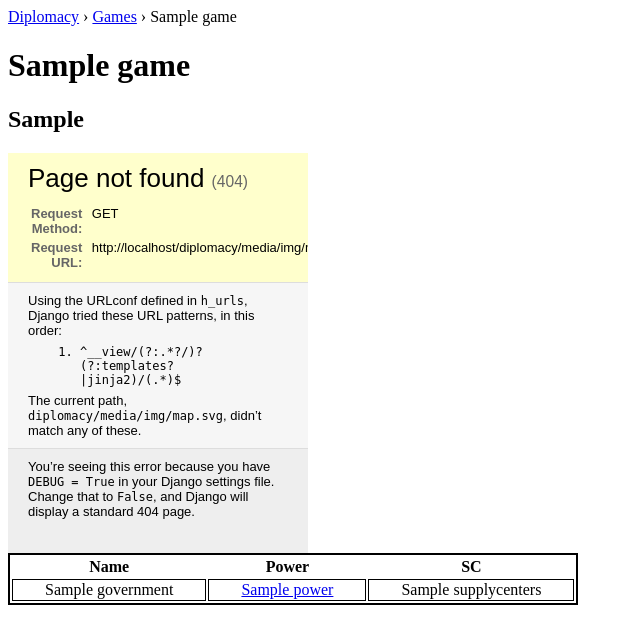
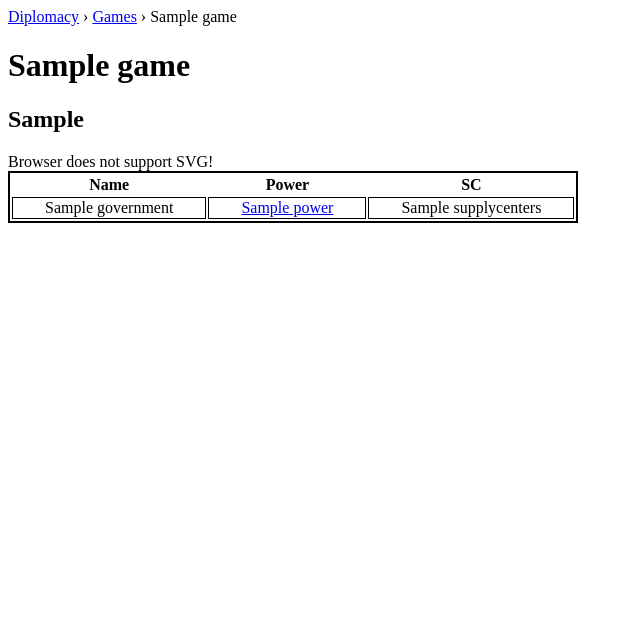
Before and after one commit to jbradberry/django-diplomacy, a Django app: template diplomacy/templates/diplomacy/game_detail.html in a window 1280 px wide. Shown: the top 644 px of the page, without its empty margins (0-640 px from the left). Run offline with Django 3.2, Linux system fonts and the light colour scheme; the template is opened without the code that fills it: most values are stand-ins (such as "Sample title", 1, 10 or a date in 2020).

Commit message:
Changed non-spec <embed> tag to <object>.

```diff
--- a/diplomacy/templates/diplomacy/game_detail.html
+++ b/diplomacy/templates/diplomacy/game_detail.html
@@ -21,8 +21,10 @@
     <h2>{{ game.current_turn }}</h2>
 
     {% block map %}
-    <embed src="/diplomacy/media/img/map.svg" height=400>
-    </embed>
+    <object type="image/svg+xml" data="/diplomacy/media/img/map.svg"
+      height=400>
+      Browser does not support SVG!
+    </object>
     {% endblock %}
 
     <table>
```
